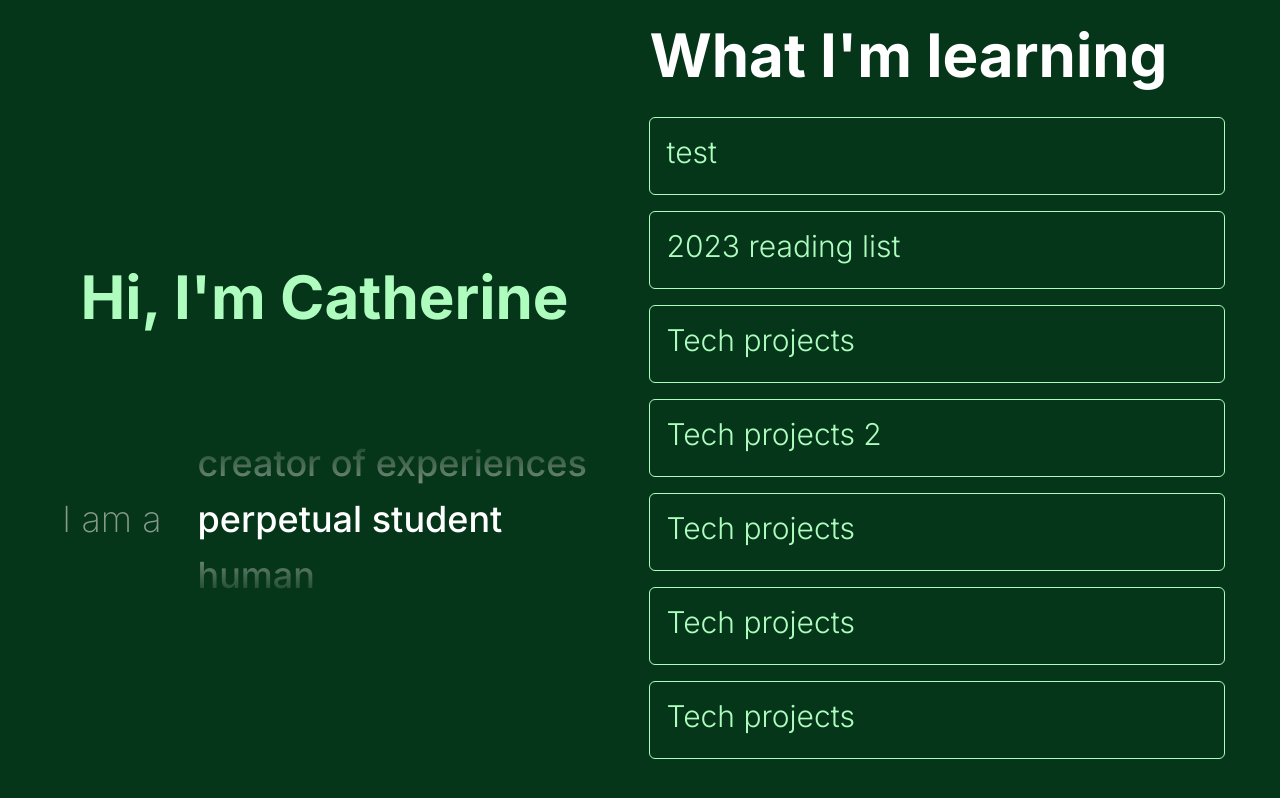
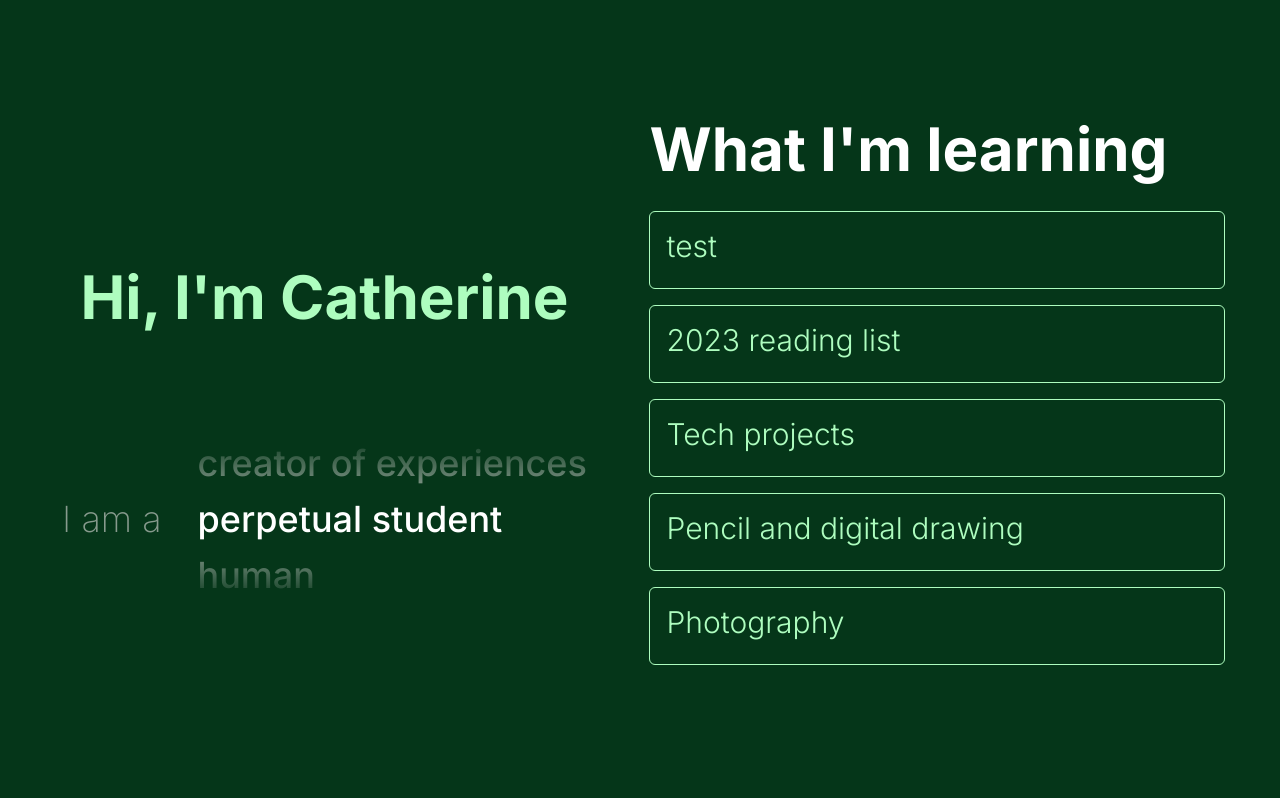
Before and after one commit to catzwu/personal-website, a Next.js app: page / in a window 1280 px wide. Both pictures are taken after a click on the element "perpetual student". Built offline with nearby package versions, Linux system fonts and the light colour scheme.

Commit message:
Add component for art display

```diff
--- a/src/app/content.tsx
+++ b/src/app/content.tsx
@@ -1,3 +1,4 @@
+import ArtDisplay from '@/components/artDisplay'
 import { ProjectProps } from '@/components/project'
 
 export const workStuff: ProjectProps[] = [
@@ -55,24 +56,12 @@ export const learningStuff = [
             'I am slowly learning how to be a full-stack developer/product engineer. I started with product. Moving down the stack, I learned the basics of design (highly recommend https://www.learnui.design/blog/). This website is all about learning CSS and getting familiar with Tailwind and animations. Next up is teammate hunt, where I will be leading a lot of the front-end work.',
     },
     {
-        name: 'Tech projects 2',
-        description:
-            'I am slowly learning how to be a full-stack developer/product engineer. I started with product. Moving down the stack, I learned the basics of design (highly recommend https://www.learnui.design/blog/). This website is all about learning CSS and getting familiar with Tailwind and animations. Next up is teammate hunt, where I will be leading a lot of the front-end work. I am slowly learning how to be a full-stack developer/product engineer. I started with product. Moving down the stack, I learned the basics of design (highly recommend https://www.learnui.design/blog/). This website is all about learning CSS and getting familiar with Tailwind and animations. Next up is teammate hunt, where I will be leading a lot of the front-end work. I am slowly learning how to be a full-stack developer/product engineer. I started with product. Moving down the stack, I learned the basics of design (highly recommend https://www.learnui.design/blog/). This website is all about learning CSS and getting familiar with Tailwind and animations. Next up is teammate hunt, where I will be leading a lot of the front-end work.',
+        name: 'Pencil and digital drawing',
+        description: <ArtDisplay folder={'art'} />,
     },
     {
-        name: 'Tech projects',
-        description:
-            'I am slowly learning how to be a full-stack developer/product engineer. I started with product. Moving down the stack, I learned the basics of design (highly recommend https://www.learnui.design/blog/). This website is all about learning CSS and getting familiar with Tailwind and animations. Next up is teammate hunt, where I will be leading a lot of the front-end work.',
-    },
-    {
-        name: 'Tech projects',
-        description:
-            'I am slowly learning how to be a full-stack developer/product engineer. I started with product. Moving down the stack, I learned the basics of design (highly recommend https://www.learnui.design/blog/). This website is all about learning CSS and getting familiar with Tailwind and animations. Next up is teammate hunt, where I will be leading a lot of the front-end work.',
-    },
-    {
-        name: 'Tech projects',
-        description:
-            'I am slowly learning how to be a full-stack developer/product engineer. I started with product. Moving down the stack, I learned the basics of design (highly recommend https://www.learnui.design/blog/). This website is all about learning CSS and getting familiar with Tailwind and animations. Next up is teammate hunt, where I will be leading a lot of the front-end work.',
+        name: 'Photography',
+        description: <ArtDisplay folder={'photo'} />,
     },
 ]
 
--- /dev/null
+++ b/src/components/artDisplay.tsx
@@ -0,0 +1,22 @@
+const art = require.context('../../public/art', true)
+const photos = require.context('../../public/photos', true)
+
+const ArtDisplay = ({ folder }: { folder: string }) => {
+    const images = folder === 'art' ? art : photos
+    const imageList = images.keys().map((image) => images(image))
+    console.log(imageList)
+    return (
+        <div className="flex flex-wrap ">
+            {imageList.map((image, index) => (
+                <img
+                    key={index}
+                    src={image.default.src}
+                    alt={`image-${index}`}
+                    className="m-1 h-32"
+                />
+            ))}
+        </div>
+    )
+}
+
+export default ArtDisplay
```
Also changed, not shown: public/art/18.png (added), public/art/9.png.
